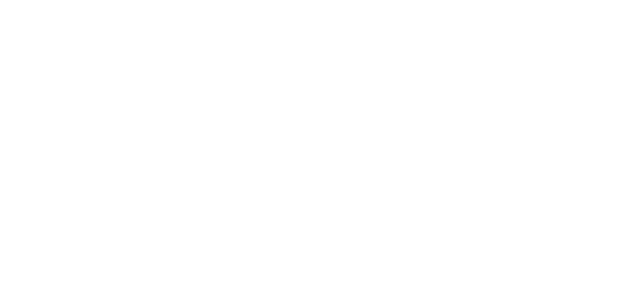
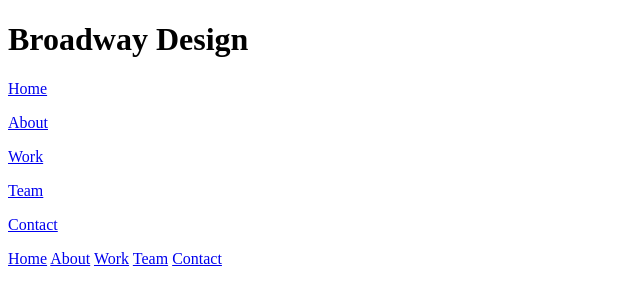
Before and after one commit to ginacastano/broadway, a plain HTML site: page index.html in a window 1280 px wide. Shown: the whole page, without its empty margins (0-640 px from the left). Drawn offline with Linux system fonts and the light colour scheme.

Commit message:
header and footer

```diff
--- a/index.html
+++ b/index.html
@@ -6,6 +6,32 @@
     <link href="resources/css/style.css" type="text/css" rel="stylesheet">
   </head>
   <body>
+    <!-- header -->
+    <div class="header">
+      <h1>Broadway Design</h1>
 
+      <nav>
+        <p><a href="#">Home</a></p>
+        <p><a href="#">About</a></p>
+        <p><a href="#">Work</a></p>
+        <p><a href="#">Team</a></p>
+        <p><a href="#">Contact</a></p>
+      </nav>
+    </div>
+
+    <!-- process -->
+
+    <!-- tag -->
+
+    <!-- info -->
+
+    <!-- footer -->
+    <div class="footer">
+      <a href="#">Home</a>
+      <a href="#">About</a>
+      <a href="#">Work</a>
+      <a href="#">Team</a>
+      <a href="#">Contact</a>
+  </footer>
   </body>
 </html>
```
